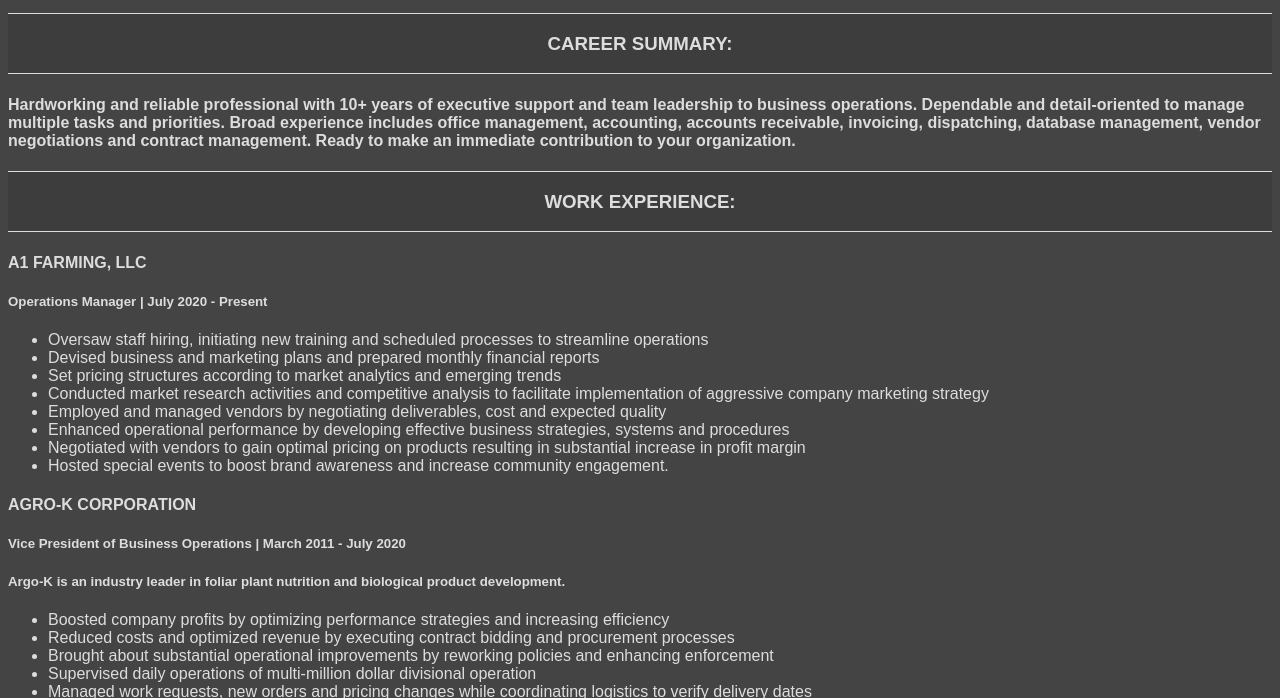
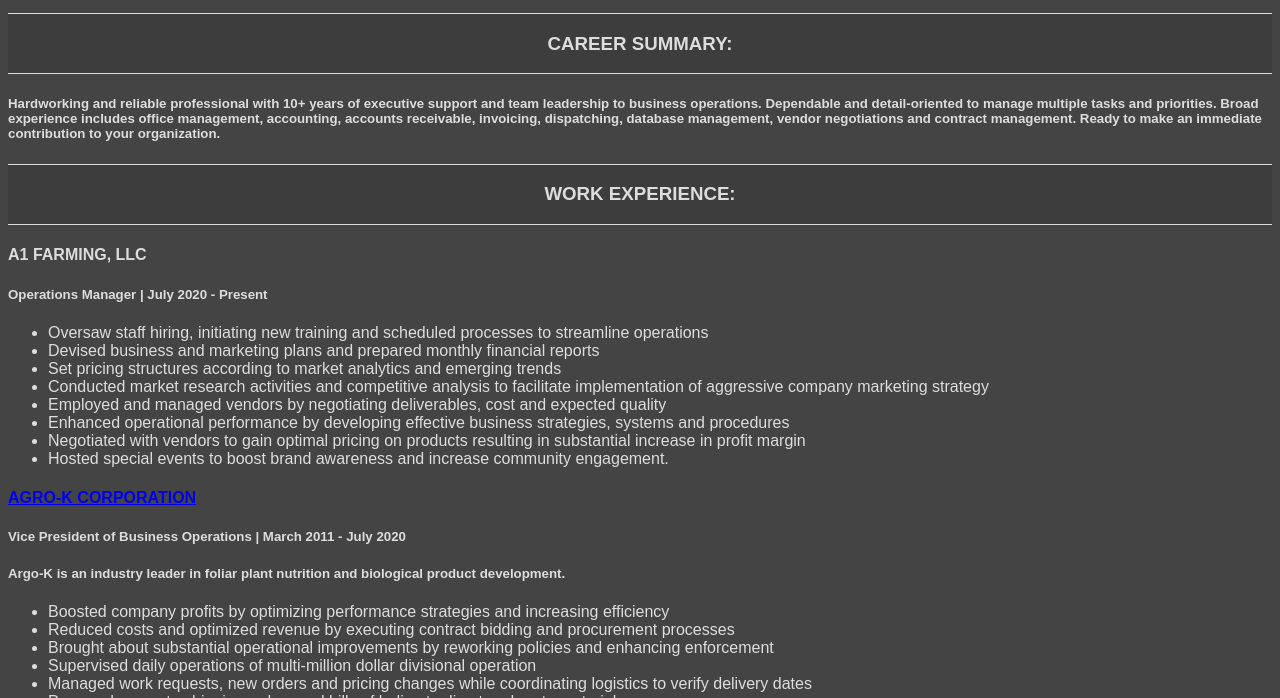
Before and after one commit to vuephang/vuephang.github.io, a plain HTML site: page index.html in a window 1280 px wide. Shown: the part 101-799 px from the top of the page. Drawn offline with Linux system fonts and the light colour scheme.

Commit message:
Update index.html

```diff
--- a/index.html
+++ b/index.html
@@ -17,7 +17,7 @@
     </div>
 
   <div>
-      <h4>Hardworking and reliable professional with 10+ years of executive support and team leadership to business operations. Dependable and detail-oriented to manage multiple tasks and priorities. Broad experience includes office management, accounting, accounts receivable, invoicing, dispatching, database management, vendor negotiations and contract management. Ready to make an immediate contribution to your organization.</h4>
+      <h5>Hardworking and reliable professional with 10+ years of executive support and team leadership to business operations. Dependable and detail-oriented to manage multiple tasks and priorities. Broad experience includes office management, accounting, accounts receivable, invoicing, dispatching, database management, vendor negotiations and contract management. Ready to make an immediate contribution to your organization.</h5>
   </div>
 
 
@@ -25,7 +25,7 @@
         <h3>Work Experience:</h3>
   </div>
 
-   <div>
+
         <h4>A1 FARMING, LLC</h4>
         <h5>Operations Manager | July 2020 - Present</h5>
 
@@ -39,10 +39,9 @@
           <li>Negotiated with vendors to gain optimal pricing on products resulting in substantial increase in profit margin</li>
           <li>Hosted special events to boost brand awareness and increase community engagement.</li>
         </ul>
-  </div>
 
     <div>
-      <h4>AGRO-K CORPORATION</h4>
+      <h4><a href="https://www.agro-k.com/">AGRO-K CORPORATION</a></h4>
         <h5>Vice President of Business Operations | March 2011 - July 2020</h5>
         <h5>Argo-K is an industry leader in foliar plant nutrition and biological product development.</h5>
         <ul>
@@ -63,12 +62,12 @@
   <div>
       <h4>UNITED STATES MARINE CORPS</h4>
         <h5>Military Service | E- 5 Sergeant - March 2003 - April 2008</h5>
+
   </div>
 
           <div class="exp-header">
 
       <h3>Education:</h3>
-
       </div>
 
       <div>
@@ -108,4 +107,7 @@
 
         </div>
 
+
+
+</body>
 </html>
```
Lines whose indentation alone changed are shown as unchanged.
